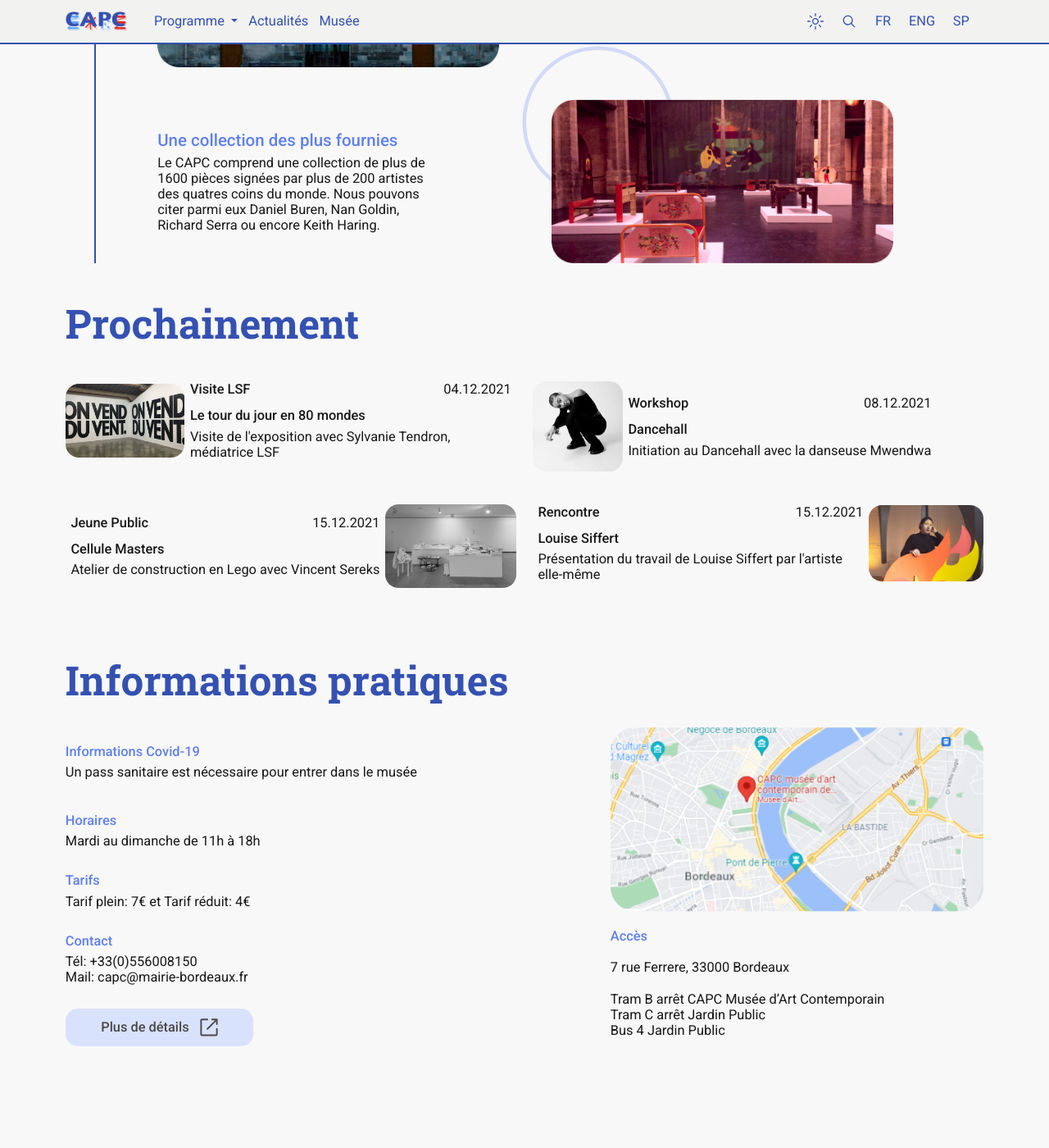
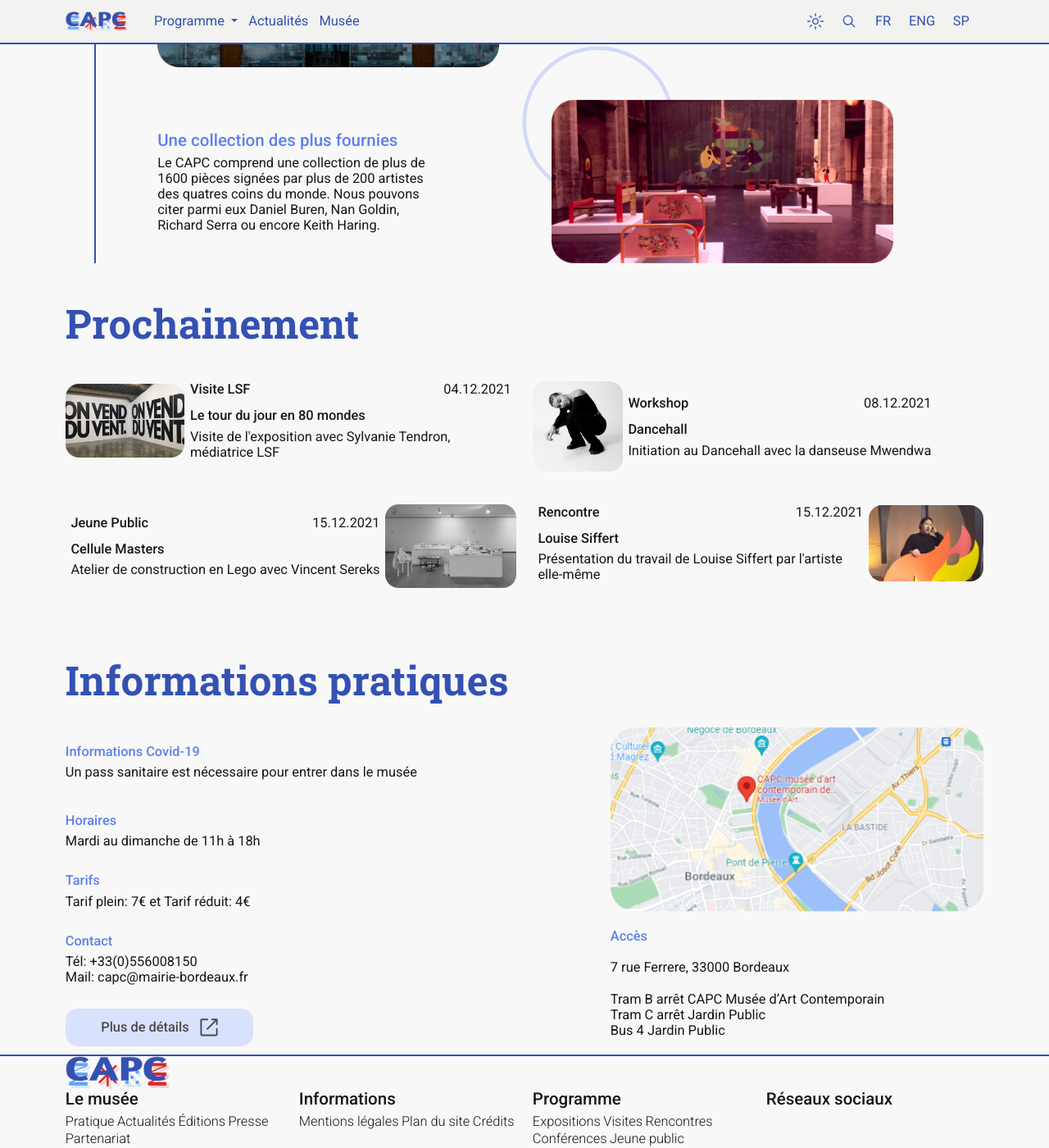
Before and after one commit to studio-beauvoir/jekyll-capc, a Jekyll site: the page built from _pages/index.html, in a window 1280 px wide and 1400 px high, scrolled down 2233 px. Shown: the whole window at 82% size. Built offline with Jekyll 4.4.1, drawn with Linux system fonts in a browser that asks for light colours; before the commit the page ends 3519 px from its top, so only the background shows below that.

Commit message:
début du footer

```diff
--- a/_includes/footer.html
+++ b/_includes/footer.html
@@ -1,2 +1,35 @@
-<footer id="footer" class="">
+<footer class="container-fluid border-s-1 border-top border-2" id="footer">
+    <div class="container d-flex flex-column align-items-start">
+        {% include
+            components/logo.html
+            height="40"
+        %}
+        <div class="row">
+            <div class="col-12 col-md-3">
+                <h4>Le musée</h4>
+                <label>Pratique</label>
+                <label>Actualités</label>
+                <label>Éditions</label>
+                <label>Presse</label>
+                <label>Partenariat</label>
+            </div>
+            <div class="col-12 col-md-3">
+                <h4>Informations</h4>
+                <label>Mentions légales</label>
+                <label>Plan du site</label>
+                <label>Crédits</label>
+            </div>
+            <div class="col-12 col-md-3">
+                <h4>Programme</h4>
+                <label>Expositions</label>
+                <label>Visites</label>
+                <label>Rencontres</label>
+                <label>Conférences</label>
+                <label>Jeune public</label>
+            </div>
+            <div class="col-12 col-md-3">
+                <h4>Réseaux sociaux</h4>
+            </div>
+        </div>
+    </div>
 </footer>
--- a/_sass/footer.scss
+++ b/_sass/footer.scss
@@ -1,3 +1,15 @@
 #footer {
 
 }
+
+html[data-theme="dark"] {
+    #footer {
+        span, a, .btn, svg {
+            color: var(--p1) !important;
+            &:hover {
+                color: var(--s1) !important;
+            }
+        }
+
+    }
+}
```
